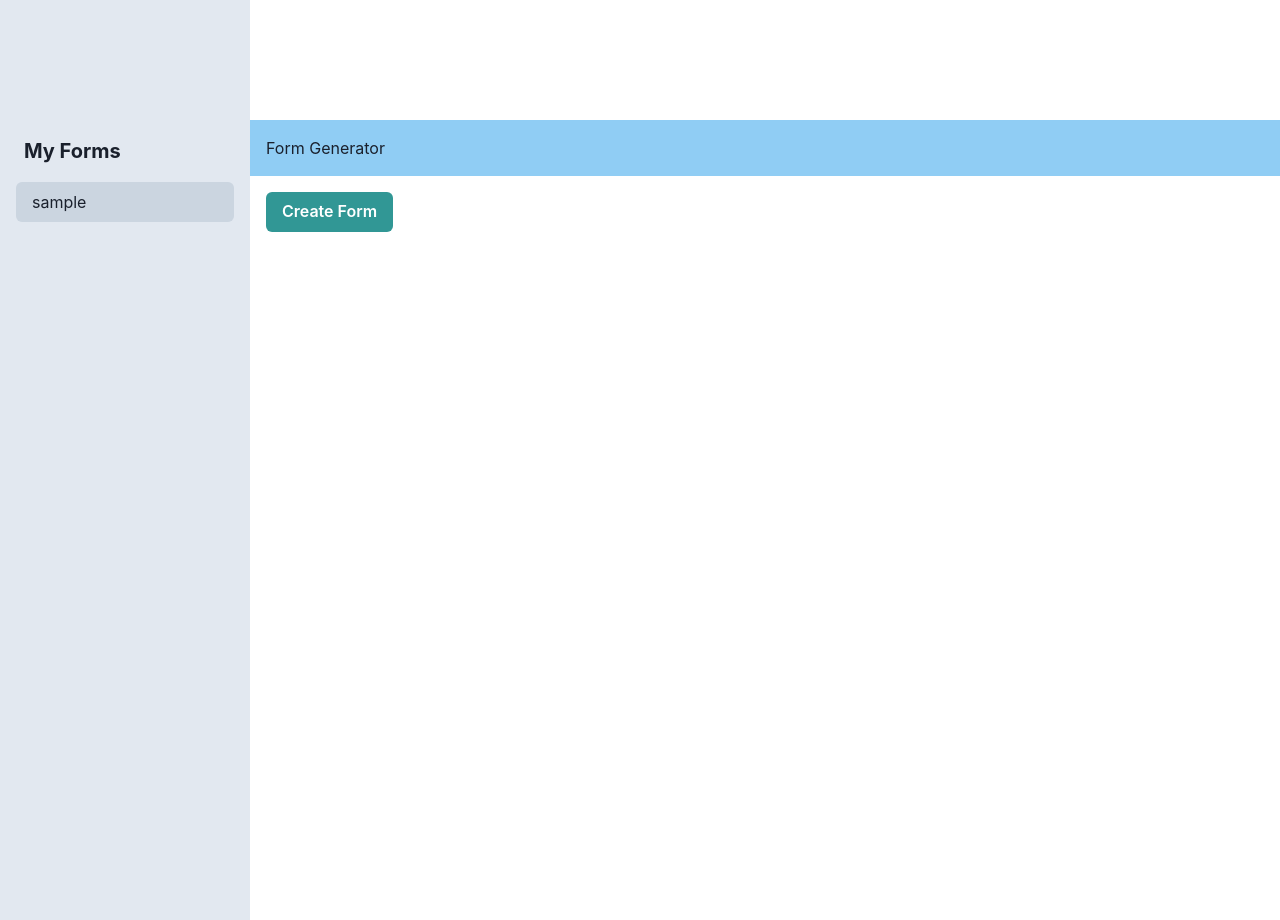
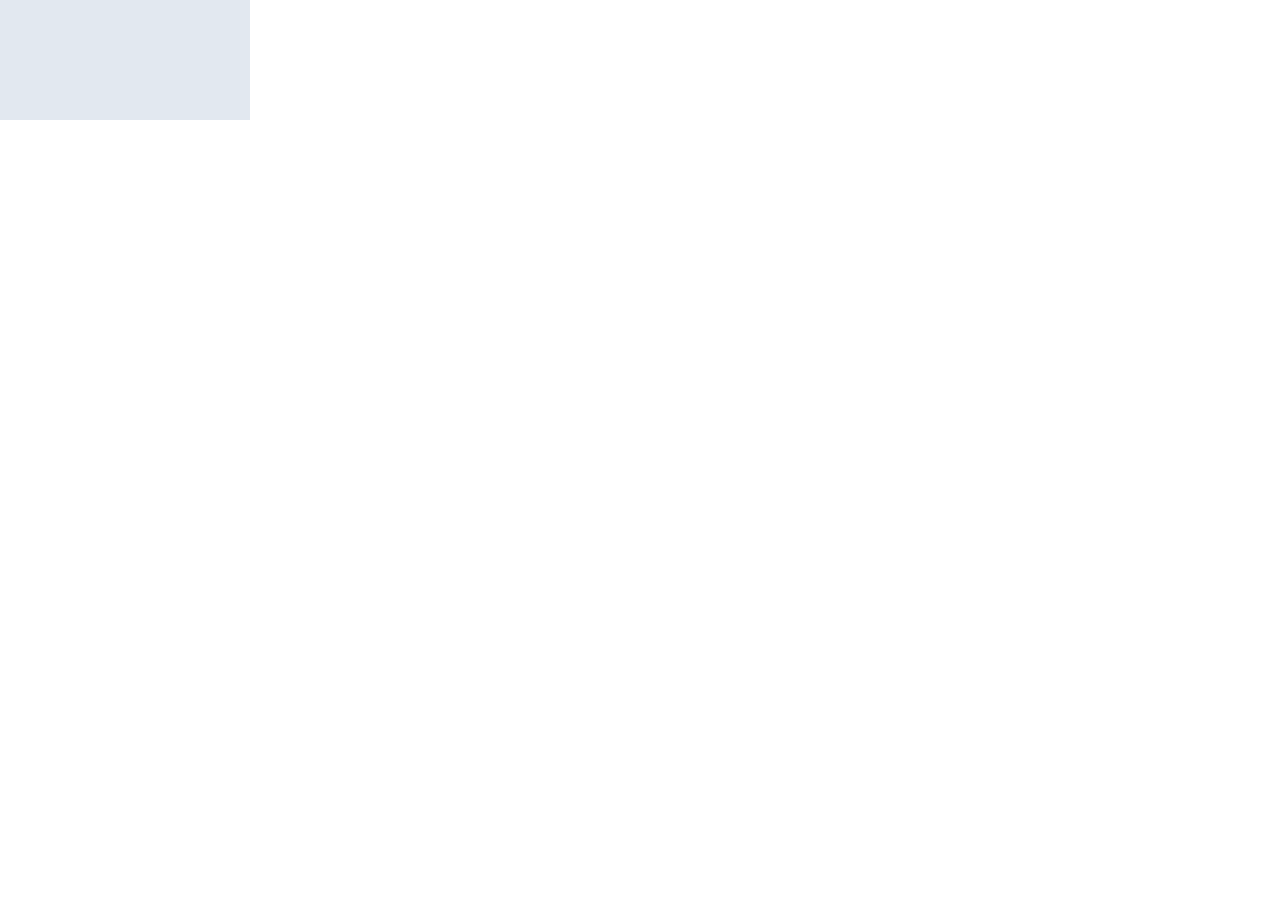
Before and after one commit to cherryDevloper/form-generator, a React (Create React App) app: page / in a window 1280 px wide. Shown: the part 680-1600 px from the top of the page. After the commit the page ends 800 px from the top, so only its background shows below. Built offline with nearby package versions, Linux system fonts and the light colour scheme; the HTML template or start-up script is replaced by a standard one.

Commit message:
fix:removed duplicated homePage component

```diff
--- a/src/App.tsx
+++ b/src/App.tsx
@@ -1,11 +1,11 @@
-import HomePage from './pages/HomePage';
 import { ChakraProvider } from '@chakra-ui/react';
 import { BrowserRouter as Router, Route, Routes } from 'react-router-dom';
+import HomePage from './pages/HomePage';
 import FormGenratorPage from './pages/FormGenratorPage';
 function App() {
   return (
-    <ChakraProvider>
-      <Router>
+    <Router>
+      <ChakraProvider>
         <Routes>
           <Route
             path="/"
@@ -16,9 +16,8 @@ function App() {
             element={<FormGenratorPage />}
           />
         </Routes>
-      </Router>
-      <HomePage />
-    </ChakraProvider>
+      </ChakraProvider>
+    </Router>
   );
 }
 
--- a/src/pages/HomePage.tsx
+++ b/src/pages/HomePage.tsx
@@ -1,6 +1,7 @@
 import React from 'react';
 import Layout from '../components/Layout';
 import { Button } from '@chakra-ui/react';
+import { Link } from 'react-router-dom';
 const HomePage = () => {
   return (
     <Layout>
@@ -8,7 +9,7 @@ const HomePage = () => {
         colorScheme="teal"
         variant="solid"
       >
-        Create Form
+        <Link to={'/form-generator'}>Create Form</Link>
       </Button>
     </Layout>
   );
```
